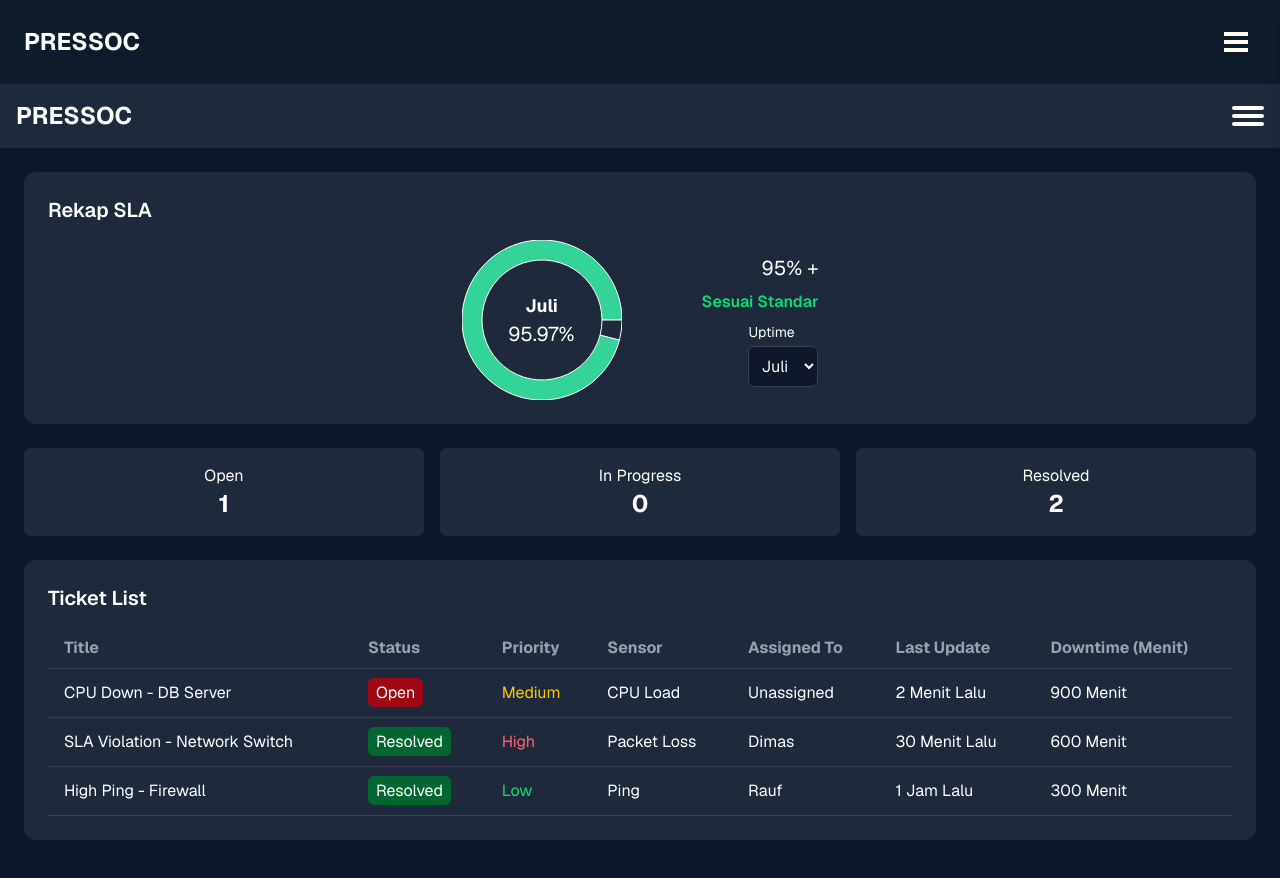
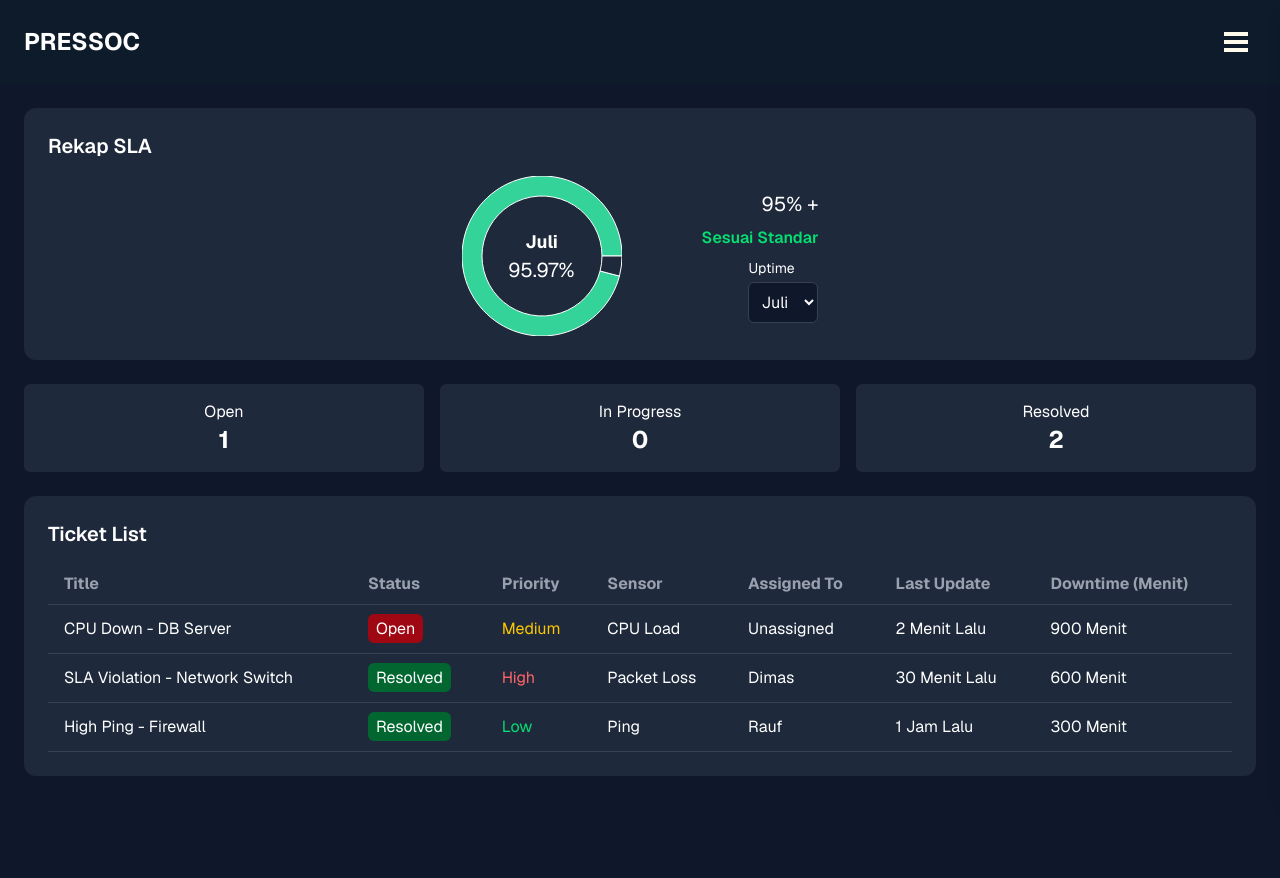
Before and after one commit to RZKY888X/pressoc, a Next.js app in the folder frontend/: page /ticket in a window 1280 px wide. Shown: the top 878 px of the page. Built offline with nearby package versions, Linux system fonts and the light colour scheme.

Commit message:
Fix ticket dan menu alert

```diff
--- a/frontend/app/alert/page.tsx
+++ b/frontend/app/alert/page.tsx
@@ -3,15 +3,6 @@
 export default function AlertPage() {
   return (
     <div className="min-h-screen bg-[#0f172a] text-white font-sans">
-      <header className="bg-[#1e293b] p-4 flex justify-between items-center">
-        <h1 className="text-2xl font-bold">PRESSOC</h1>
-        <div className="space-y-1 cursor-pointer">
-          <div className="w-8 h-1 bg-white rounded"></div>
-          <div className="w-8 h-1 bg-white rounded"></div>
-          <div className="w-8 h-1 bg-white rounded"></div>
-        </div>
-      </header>
-
       <main className="p-6">
         <div className="bg-[#1e293b] rounded-xl p-6">
           <h2 className="text-xl font-semibold mb-4 text-red-500">Alerts (Sensor Down)</h2>
--- a/frontend/app/ticket/page.tsx
+++ b/frontend/app/ticket/page.tsx
@@ -48,15 +48,6 @@ const COLORS = ['#34d399', '#1e293b'];
 export default function SLAAndTicketPage() {
   return (
     <div className="min-h-screen bg-[#0f172a] text-white font-sans">
-      <header className="bg-[#1e293b] p-4 flex justify-between items-center">
-        <h1 className="text-2xl font-bold">PRESSOC</h1>
-        <div className="space-y-1 cursor-pointer">
-          <div className="w-8 h-1 bg-white rounded"></div>
-          <div className="w-8 h-1 bg-white rounded"></div>
-          <div className="w-8 h-1 bg-white rounded"></div>
-        </div>
-      </header>
-
       <main className="p-6 space-y-6">
 
         {/* SLA Card */}
```
